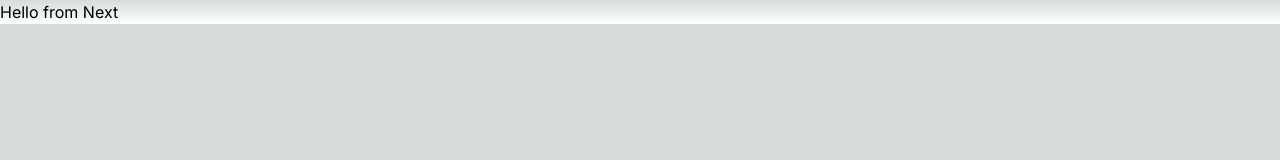
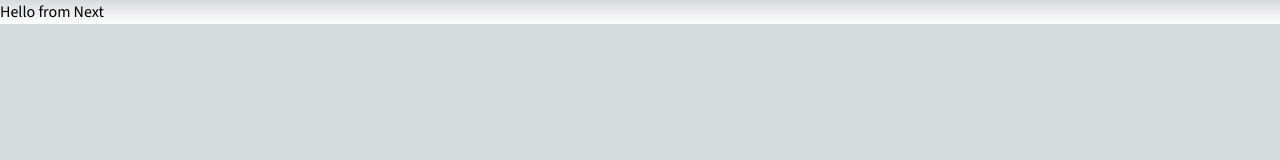
Before and after one commit to it27427/next-feedback-app, a Next.js app: page / in a window 1280 px wide. Shown: the top 160 px of the page. Built offline with nearby package versions, Linux system fonts and the light colour scheme.

Commit message:
font-updated

```diff
--- a/src/app/layout.tsx
+++ b/src/app/layout.tsx
@@ -1,8 +1,8 @@
 import type { Metadata } from 'next';
-import { Inter } from 'next/font/google';
+import { Source_Sans_3 } from 'next/font/google';
 import './globals.css';
 
-const inter = Inter({ subsets: ['latin'] });
+const sourcesans = Source_Sans_3({ subsets: ['latin'] });
 
 export const metadata: Metadata = {
   title: 'Next Feedback App',
@@ -16,7 +16,7 @@ export default function RootLayout({
 }>) {
   return (
     <html lang='en'>
-      <body className={inter.className} suppressHydrationWarning={true}>
+      <body className={sourcesans.className} suppressHydrationWarning={true}>
         {children}
       </body>
     </html>
```
